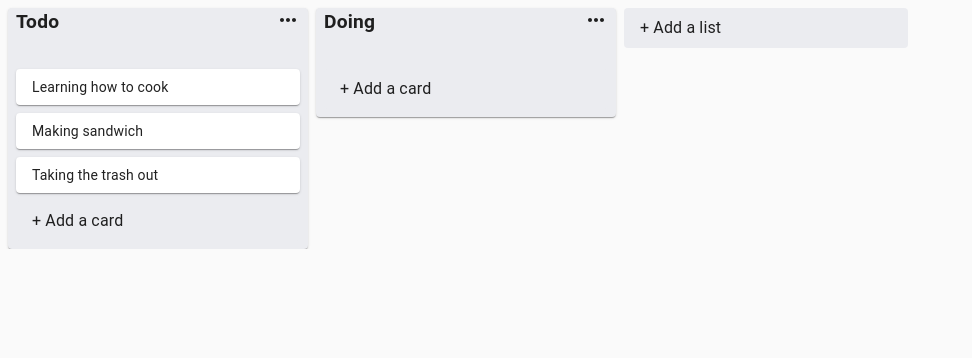
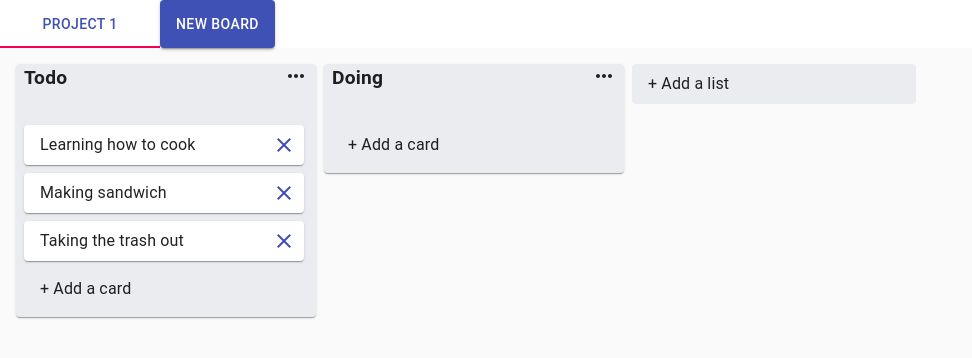
Before and after one commit to khaizon/KanbanBoard, a React (Create React App) app: page / in a window 1280 px wide. Shown: the top 358 px of the page, without its empty margins (0-972 px from the left). Built offline with nearby package versions, Linux system fonts and the light colour scheme.

Commit message:
implemented adding boards

```diff
--- a/src/App.js
+++ b/src/App.js
@@ -1,143 +1,117 @@
-import { useState } from "react";
-import List from "./Components/List/List";
-import store from "./utils/store"
-import { v4 as uuid } from "uuid";
-import StoreApi from "./utils/storeApi";
-import { makeStyles } from "@material-ui/core"
-import InputContainer from "./Components/Input/InputContainer";
-import { DragDropContext, Droppable } from "react-beautiful-dnd";
+import PropTypes from 'prop-types';
+import { makeStyles } from '@material-ui/core/styles';
+import Tabs from '@material-ui/core/Tabs';
+import Tab from '@material-ui/core/Tab';
+import Typography from '@material-ui/core/Typography';
+import Box from '@material-ui/core/Box';
+import { useState } from 'react';
+import store from './utils/store';
+import { v4 as uuid } from 'uuid';
+import Board from './Board';
+import { Button } from '@material-ui/core';
 
+function TabPanel(props) {
+  const { children, value, index, ...other } = props;
 
-const useStyle = makeStyles((theme) => ({
+  return (
+    <div
+      role="tabpanel"
+      hidden={value !== index}
+      id={`simple-tabpanel-${index}`}
+      aria-labelledby={`simple-tab-${index}`}
+      {...other}
+    >
+      {value === index && (
+        <Box p={1}>
+          <Typography>{children}</Typography>
+        </Box>
+      )}
+    </div>
+  );
+}
+
+TabPanel.propTypes = {
+  children: PropTypes.node,
+  index: PropTypes.any.isRequired,
+  value: PropTypes.any.isRequired,
+};
+
+function a11yProps(index) {
+  return {
+    id: `simple-tab-${index}`,
+    'aria-controls': `simple-tabpanel-${index}`,
+  };
+}
+
+const useStyles = makeStyles((theme) => ({
   root: {
-    display: 'flex',
-    overflowY: 'auto'
+    display: "flex",
+    flexGrow: '1',
+    backgroundColor: theme.palette.background.paper,
   }
-}))
+}));
 
-function App() {
+export default function App() {
+  const classes = useStyles();
+  const [value, setValue] = useState(0);
+
+  const handleChange = (event, newValue) => {
+    setValue(newValue);
+  };
 
   const [data, setData] = useState(store);
-  const classes = useStyle();
-  const addNewCard = (content, listId) => {
-    const newCardId = uuid();
-    console.log(newCardId);
-    const newCard = {
-      id: newCardId,
-      content
+
+  const handleOnClick = () => {
+    const newBoardId = uuid();
+    const newState = {
+      boards: {
+        ...data.boards,
+        [newBoardId]: {
+          id: newBoardId,
+          title: "title",
+          lists: {},
+          listIds: [],
+        },
+      },
+      boardIds: [
+        ...data.boardIds,
+        newBoardId
+      ]
     };
-
-    const list = data.lists[listId];
-    list.cards = [...list.cards, newCard]
-
-    const newState = {
-      ...data,
-      lists: {
-        ...data.lists,
-        [listId]: list,
-      }
-    }
+    console.log(newState);
     setData(newState);
   }
 
-  const addNewList = (title) => {
-    const newListId = uuid();
-    const newList = {
-      id: newListId,
-      title,
-      cards: []
-    };
+  return (
+    <div>
+      <div className={classes.root}>
 
-    const newState = {
-      listIds: [...data.listIds, newListId],
-      lists: {
-        ...data.lists,
-        [newListId]: newList
-      }
-    };
+        <Tabs
+          value={value}
+          onChange={handleChange}
+          aria-label="simple tabs example" i
+          ndicatorColor="primary"
+          textColor="primary">
+          {
+            data.boardIds.map((boardId, index) => (
+              <Tab label={data.boards[boardId].title} {...a11yProps(index)} />
+            ))
+          }
+        </Tabs>
+        <Button variant="contained" color="primary" onClick={handleOnClick}>
+          New Board
+        </Button>
+      </div>
+      <div>
 
-    setData(newState);
-  }
-
-  const updateListTitle = (title, listId) => {
-    const list = data.lists[listId];
-    list.title = title;
-
-    const newState = {
-      ...data, lists: {
-        ...data.lists, [listId]: list
-      }
-    };
-
-    setData(newState);
-  }
-
-  const onDragEnd = (result) => {
-    const { destination, source, draggableId, type } = result;
-    console.log("destination", destination, "source", source, "draggableId", draggableId);
-
-    if (!destination) {
-      return;
-    }
-
-    if(type==="list") {
-      const newListIds = data.listIds;
-      newListIds.splice(source.index,1);
-      newListIds.splice(destination.index,0,draggableId);
-
-      const newState = {
-        ...data,
-        listIds: newListIds,
-      }
-      setData(newState);
-      return;
-    }
-    const sourceList = data.lists[source.droppableId];
-    const destinationList = data.lists[destination.droppableId];
-    const draggingCard = sourceList.cards.filter(
-      (card) => card.id === draggableId
-    )[0];
-    if (source.droppableId === destination.droppableId) {
-      sourceList.cards.splice(source.index, 1);
-      destinationList.cards.splice(destination.index, 0, draggingCard);
-      const newState = {
-        ...data, lists: {
-          ...data.lists, [sourceList.id]: destinationList
+        {
+          data.boardIds.map((boardId, index) => (
+            <TabPanel value={value} index={index} >
+              <Board board={data.boards[boardId]} />
+            </TabPanel>
+          ))
         }
-      };
-      setData(newState);
-    } else {
-      sourceList.cards.splice(source.index, 1);
-      destinationList.cards.splice(destination.index, 0, draggingCard);
-      const newState = {
-        ...data, lists: {
-          ...data.lists,
-          [sourceList.id]: sourceList,
-          [destinationList.id]: destinationList
-        }
-      };
-      setData(newState);
-    }
-
-  }
-
-  return (
-    <StoreApi.Provider value={{ addNewCard, addNewList, updateListTitle }}>
-      <DragDropContext onDragEnd={onDragEnd}>
-        <Droppable droppableId="app" type="list">
-          {(provided) => (
-            <div className={classes.root} ref={provided.innerRef}>
-              {data.listIds.map((listId,index) => {
-                const list = data.lists[listId];
-                return (<List list={list} key={listId} index={index}/>)
-              })}
-              <InputContainer type="list" />
-            </div>
-          )}
-        </Droppable>
-      </DragDropContext>
-    </StoreApi.Provider>
+      </div>
+    </div>
   );
 }
-
-export default App;
--- /dev/null
+++ b/src/Board.js
@@ -0,0 +1,141 @@
+import { useState } from "react";
+import List from "./Components/List/List";
+import { v4 as uuid } from "uuid";
+import StoreApi from "./utils/storeApi";
+import { makeStyles, } from "@material-ui/core"
+import InputContainer from "./Components/Input/InputContainer";
+import { DragDropContext, Droppable } from "react-beautiful-dnd";
+
+
+const useStyle = makeStyles((theme) => ({
+  root: {
+    display: 'flex',
+  }
+}))
+
+function Board({board}) {
+
+  const [boardData, setBoardData] = useState(board);
+  const classes = useStyle();
+  const addNewCard = (content, listId) => {
+    const newCardId = uuid();
+    console.log(newCardId);
+    const newCard = {
+      id: newCardId,
+      content
+    };
+
+    const list = boardData.lists[listId];
+    list.cards = [...list.cards, newCard]
+
+    const newState = {
+      ...boardData,
+      lists: {
+        ...boardData.lists,
+        [listId]: list,
+      }
+    }
+    setBoardData(newState);
+  }
+
+  const addNewList = (title) => {
+    const newListId = uuid();
+    const newList = {
+      id: newListId,
+      title,
+      cards: []
+    };
+
+    const newState = {
+      listIds: [...boardData.listIds, newListId],
+      lists: {
+        ...boardData.lists,
+        [newListId]: newList
+      }
+    };
+
+    setBoardData(newState);
+  }
+
+  const updateListTitle = (title, listId) => {
+    const list = boardData.lists[listId];
+    list.title = title;
+
+    const newState = {
+      ...boardData, lists: {
+        ...boardData.lists, [listId]: list
+      }
+    };
+
+    setBoardData(newState);
+  }
+
+  const onDragEnd = (result) => {
+    const { destination, source, draggableId, type } = result;
+    console.log("destination", destination, "source", source, "draggableId", draggableId);
+
+    if (!destination) {
+      return;
+    }
+
+    if (type === "list") {
+      const newListIds = boardData.listIds;
+      newListIds.splice(source.index, 1);
+      newListIds.splice(destination.index, 0, draggableId);
+
+      const newState = {
+        ...boardData,
+        listIds: newListIds,
+      }
+      setBoardData(newState);
+      return;
+    }
+    const sourceList = boardData.lists[source.droppableId];
+    const destinationList = boardData.lists[destination.droppableId];
+    const draggingCard = sourceList.cards.filter(
+      (card) => card.id === draggableId
+    )[0];
+    if (source.droppableId === destination.droppableId) {
+      sourceList.cards.splice(source.index, 1);
+      destinationList.cards.splice(destination.index, 0, draggingCard);
+      const newState = {
+        ...boardData, lists: {
+          ...boardData.lists, [sourceList.id]: destinationList
+        }
+      };
+      setBoardData(newState);
+    } else {
+      sourceList.cards.splice(source.index, 1);
+      destinationList.cards.splice(destination.index, 0, draggingCard);
+      const newState = {
+        ...boardData, lists: {
+          ...boardData.lists,
+          [sourceList.id]: sourceList,
+          [destinationList.id]: destinationList
+        }
+      };
+      setBoardData(newState);
+    }
+
+  }
+
+  return (
+    <StoreApi.Provider value={{ addNewCard, addNewList, updateListTitle }}>
+        <DragDropContext onDragEnd={onDragEnd}>
+          <Droppable droppableId="app" type="list">
+            {(provided) => (
+              <div className={classes.root} ref={provided.innerRef}>
+                {boardData.listIds.map((listId, index) => {
+                  const list = boardData.lists[listId];
+                  return (<List list={list} key={listId} index={index} />)
+                })}
+                <InputContainer type="list" />
+              </div>
+            )}
+          </Droppable>
+        </DragDropContext>
+    </StoreApi.Provider>
+  );
+}
+
+export default Board;
--- a/src/Components/List/Card.js
+++ b/src/Components/List/Card.js
@@ -1,23 +1,40 @@
 import { makeStyles, Paper } from "@material-ui/core";
+import { Clear } from "@material-ui/icons";
+import { useContext } from "react";
 import { Draggable } from "react-beautiful-dnd";
+import storeApi from "../../utils/storeApi";
 
 const useStyle = makeStyles((theme) => ({
     card: {
         padding: theme.spacing(1, 1, 1, 2),
-        margin: theme.spacing(1)
+        margin: theme.spacing(1),
+        width: '280px'
+    },
+    clear: {
+        float: 'right'
     }
 }))
+
+
+
 
 export default function Card({ card, index }) {
 
     const classes = useStyle();
 
+    const { deleteCard } = useContext(storeApi);
+
+    const handleOnClick = () => {
+
+    }
+
     return (
         <Draggable draggableId={card.id} index={index}>
             {(provided) => (
-                <div ref={provided.innerRef} {...provided.dragHandleProps} {...provided.draggableProps}>
-                    <Paper className={classes.card}>
+                <div ref={provided.innerRef}   >
+                    <Paper className={classes.card} {...provided.draggableProps}{...provided.dragHandleProps}>
                         {card.content}
+                        <Clear className={classes.clear} color="primary" onClick={handleOnClick} />
                     </Paper>
                 </div>
             )}
--- a/src/utils/store.js
+++ b/src/utils/store.js
@@ -14,6 +14,10 @@ const cards = [
 ];
 
 const data = {
+  boards:{
+    'board-1': {
+      id: "board-1",
+      title: "Project 1",
       lists: {
         'list-1': {
           id: 'list-1',
@@ -27,6 +31,10 @@ const data = {
         },
       },
       listIds: ['list-1', 'list-2'],
+    }
+  },
+  boardIds: ['board-1']
+
 };
 
 export default data;
```
Also changed, not shown: 1 other file (tests, documents, lock files or other folders). Lines whose indentation alone changed are shown as unchanged.
